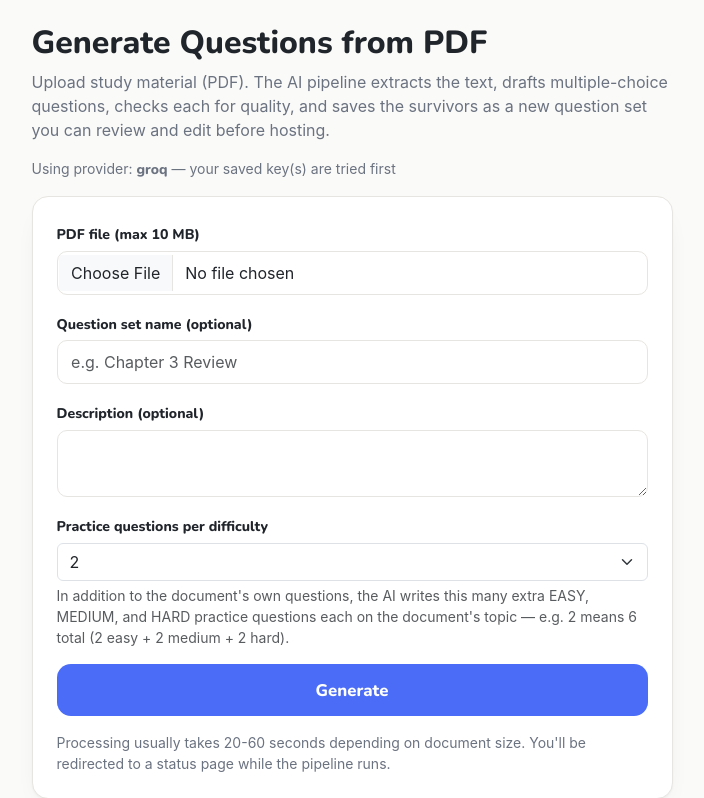
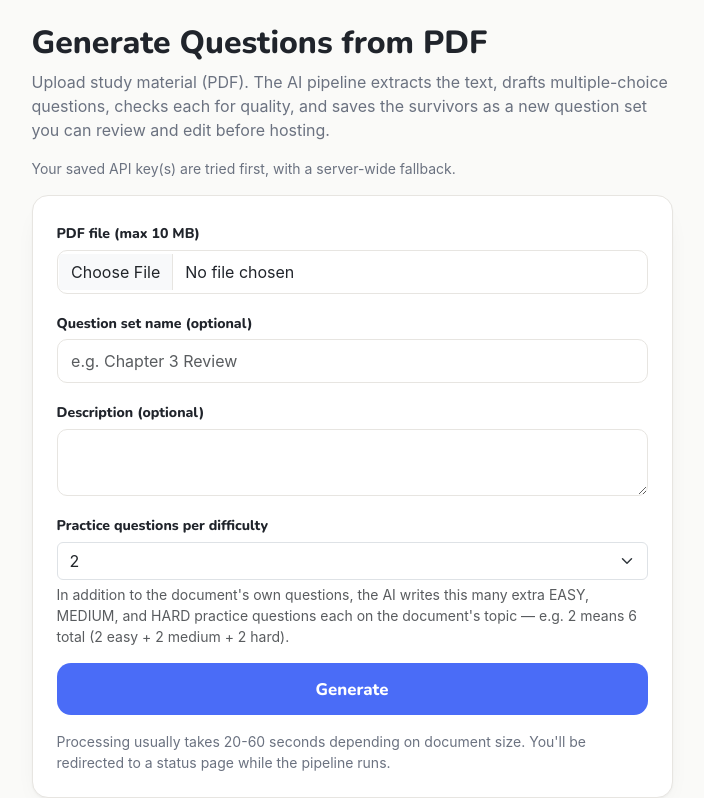
Before and after one commit to Jimdan123/kahoot-lite, a Flask app: page /ai/upload in a window 1280 px wide. Shown: the part 57-855 px from the top of the page, without its empty margins (288-992 px from the left). Run offline with Flask 3, Linux system fonts and the light colour scheme; a user stored in the database is signed in; tables that the repository leaves empty hold one stand-in row (values such as "Sample post"); parts of the project's set-up code (start-up, migrations or seed data) failed here and were passed over; some libraries are stand-ins or nearby versions; some web fonts are replaced.

Commit message:
fix: stop exposing the server's underlying AI provider to end users
The /ai/upload page showed "Using provider: groq" to every logged-in
user, the live progress bar said "Connecting to Groq...", and several
error messages (unconfigured-provider, client-init failure, unparseable
response) named Groq/GROQ_API_KEY directly in text that reaches the
end-user-facing failed-job UI.

Which vendor/model powers the app isn't something to reveal to regular
users, just whether AI generation is available and whose key is being
used (server vs. the user's own). All user-facing strings are now
generic; server logs, code comments, and operator-facing setup docs
(.env.example, README, HOW_IT_WORKS.md) are unaffected — an operator
configuring their own deployment still needs the real env var name.

Verified live: fresh signup, loaded /ai/upload, grepped the rendered
page for "groq" — zero matches.

Co-Authored-By: Claude Sonnet 5 <noreply@anthropic.com>

```diff
--- a/app/ai/routes.py
+++ b/app/ai/routes.py
@@ -41,12 +41,16 @@ PDF_MAGIC = b'%PDF-'
 @limiter.limit('5 per hour; 2 per minute', methods=['POST'])
 def upload():
     if request.method == 'GET':
-        provider = which_provider()
+        # Deliberately does NOT pass which_provider()'s actual value to the
+        # template — which underlying LLM provider/model powers the app is
+        # not something to expose to end users, just whether the feature is
+        # usable at all (server-configured, the user's own key, or neither).
+        server_has_key = which_provider() is not None
         user_has_keys = UserApiKey.query.filter_by(user_id=current_user.id).first() is not None
         return render_template(
             'ai/upload.html',
-            enabled=(provider is not None or user_has_keys),
-            provider=provider,
+            enabled=(server_has_key or user_has_keys),
+            server_has_key=server_has_key,
             user_has_keys=user_has_keys,
             practice_default=PRACTICE_QUESTIONS_PER_DIFFICULTY,
             practice_min=MIN_PRACTICE_QUESTIONS_PER_DIFFICULTY,
--- a/app/templates/ai/upload.html
+++ b/app/templates/ai/upload.html
@@ -12,21 +12,14 @@
 
         {% if not enabled %}
         <div class="alert alert-warning">
-            <strong>No LLM API key configured.</strong>
-            The pipeline needs:
-            <ul class="mb-0 mt-2">
-                <li><code>GROQ_API_KEY</code> — free at
-                    <a href="https://console.groq.com/keys" target="_blank" rel="noopener">Groq Console</a></li>
-            </ul>
-            Add to <code>.env</code> (locally) or Render's Environment tab (deploy) — or add your
-            own key on the <a href="{{ url_for('settings.index') }}">API Keys</a> page.
+            <strong>No AI provider is configured.</strong>
+            Add your own key on the <a href="{{ url_for('settings.index') }}">API Keys</a> page,
+            or — if you run this server — see <code>.env.example</code> for setup.
         </div>
-        {% elif provider %}
-        <p class="text-muted small">
-            Using provider: <strong>{{ provider }}</strong>{% if user_has_keys %} — your saved key(s) are tried first{% endif %}
-        </p>
+        {% elif user_has_keys %}
+        <p class="text-muted small">Your saved API key(s) are tried first{% if server_has_key %}, with a server-wide fallback{% endif %}.</p>
         {% else %}
-        <p class="text-muted small">Using your own saved API key(s) — no server-wide key is configured.</p>
+        <p class="text-muted small">AI generation is available.</p>
         {% endif %}
 
         <form method="POST" enctype="multipart/form-data" class="card p-4">
```
Also changed, not shown: app/ai/langgraph_flow/graph.py (+7 -2 lines), app/ai/langgraph_flow/llm_utils.py (+6 -2 lines), app/ai/langgraph_flow/nodes/generate.py (+8 -4 lines).
